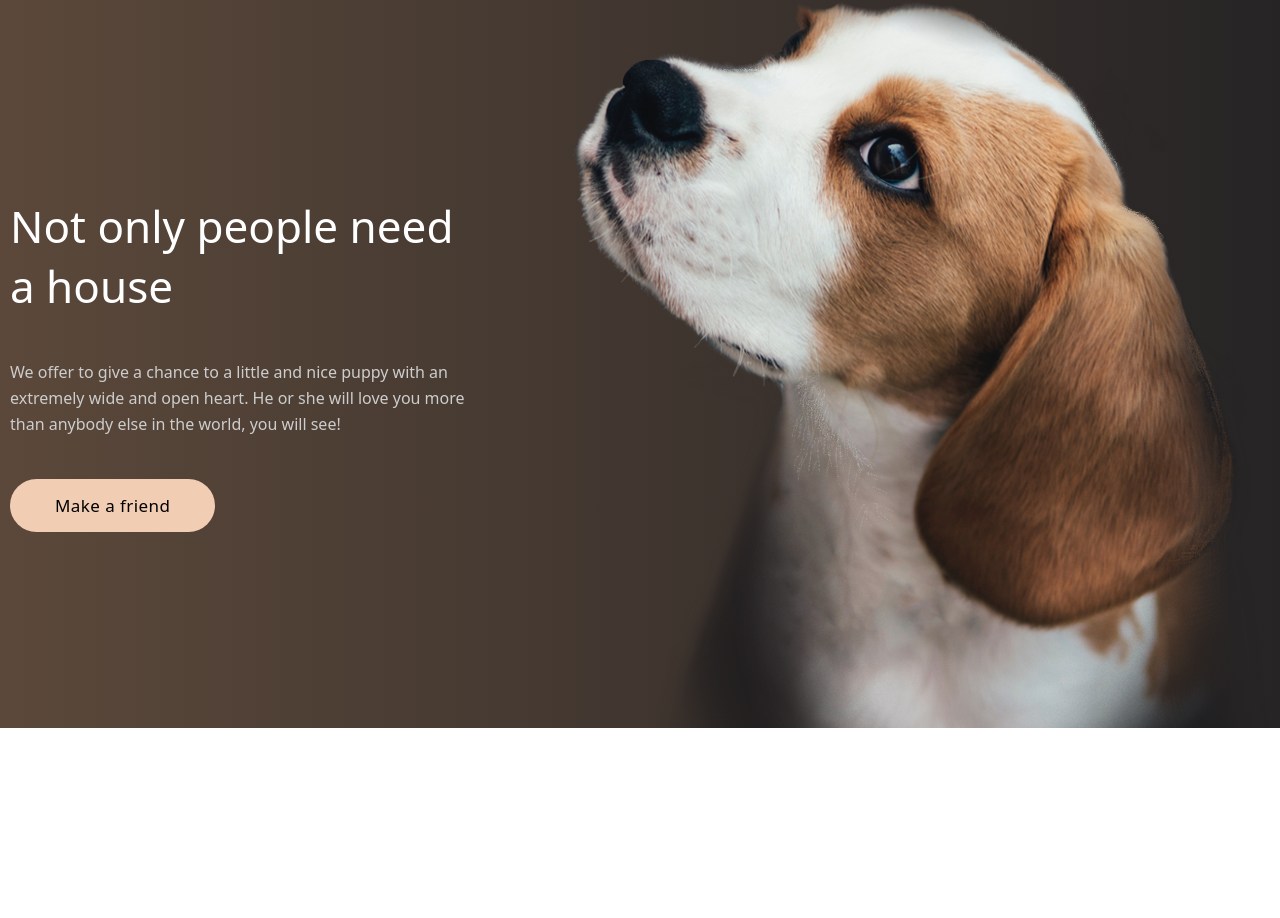
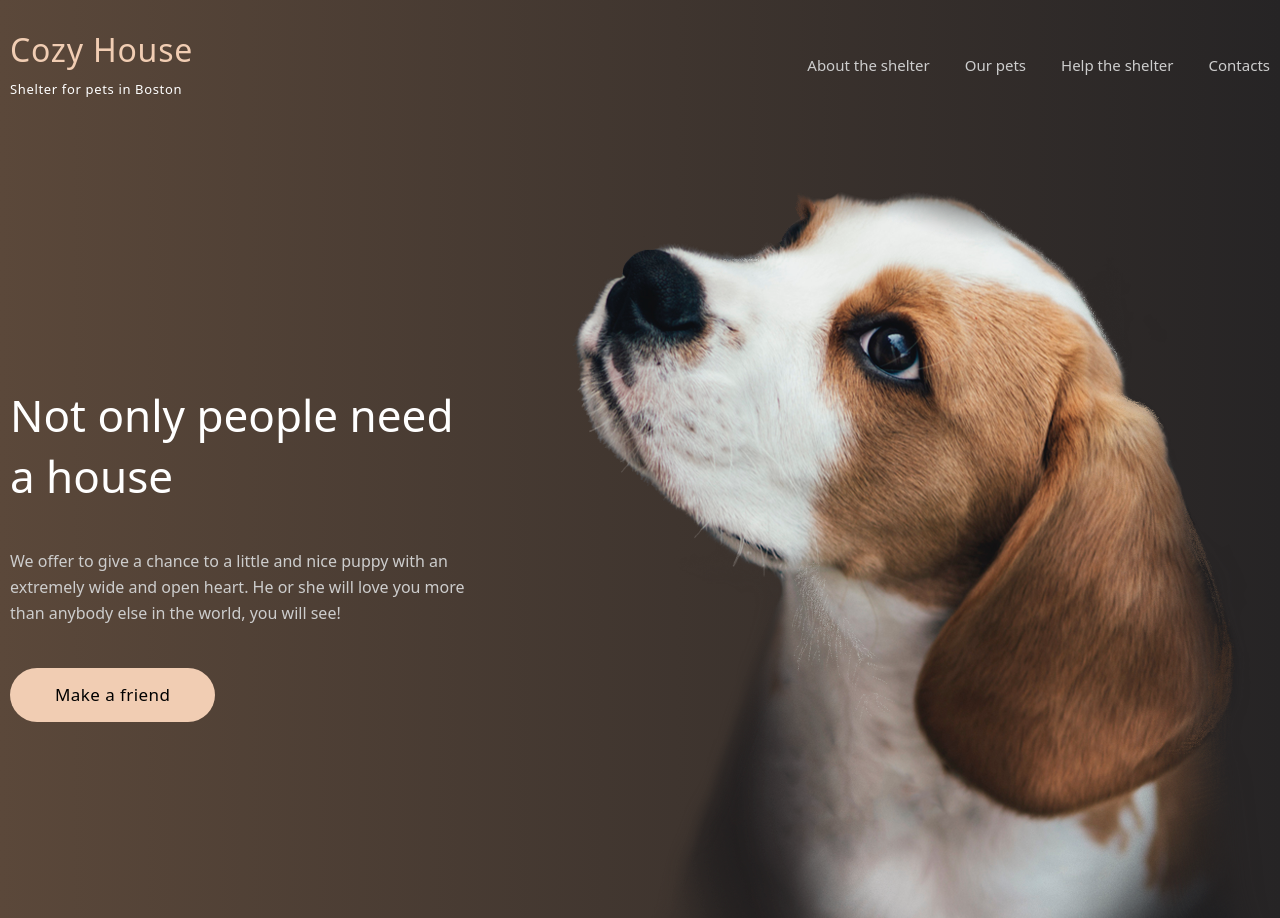
Before and after one commit to gulu-guluzade/cozy-house, a Next.js app: page / in a window 1280 px wide. Before the commit the page ends 800 px from the top, so only its background shows below. Built offline with nearby package versions, Linux system fonts and the light colour scheme.

Commit message:
Header added to the layout.tsx, header should always be visible.

```diff
--- a/app/layout.tsx
+++ b/app/layout.tsx
@@ -1,6 +1,7 @@
 import type { Metadata } from 'next';
 import { Geist, Geist_Mono } from 'next/font/google';
 import './globals.css';
+import Header from '@/components/header';
 
 const geistSans = Geist({
   variable: '--font-geist-sans',
@@ -24,7 +25,10 @@
 }>) {
   return (
     <html lang='en'>
-      <body className={`${geistSans.variable} ${geistMono.variable} antialiased`}>{children}</body>
+      <body className={`${geistSans.variable} ${geistMono.variable} antialiased`}>
+        <Header />
+        {children}
+      </body>
     </html>
   );
 }
```
